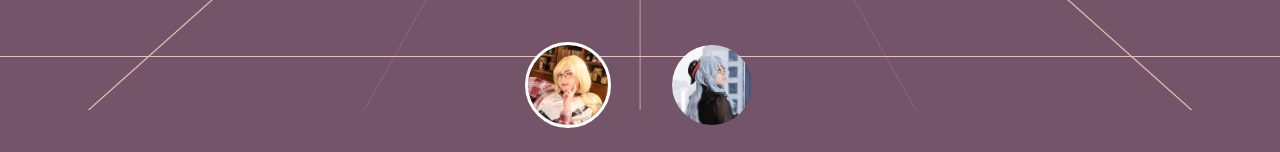
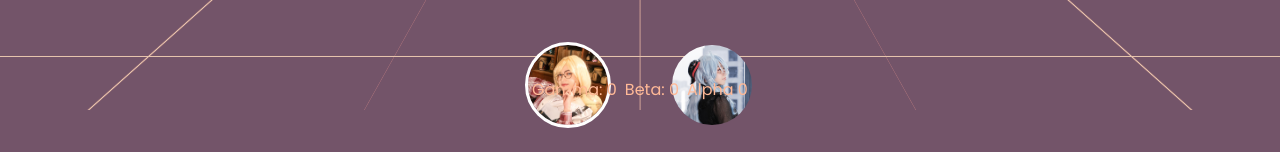
Before and after one commit to iequivocality/ambicoscard, a React (Vite) app: page / in a window 1280 px wide. Shown: the part 690-842 px from the top of the page. Built offline with nearby package versions, Linux system fonts and the light colour scheme.

Commit message:
device rotation debug

```diff
--- a/src/App.tsx
+++ b/src/App.tsx
@@ -6,9 +6,11 @@ import { useEffect, useState, type CSSProperties } from "react";
 import { AnimatePresence } from "motion/react";
 import { SiGithub } from "@icons-pack/react-simple-icons";
 import { ChevronLeftIcon, ChevronRightIcon, Link } from "lucide-react";
+import { useOrientation } from "./hooks";
 
 function App() {
   const [card, setCard] = useState("amelia");
+  const { orientation } = useOrientation();
 
   const previous = () => {
     setCard(card === "amelia" ? "ganyu" : "amelia");
@@ -118,6 +120,11 @@ function App() {
             </a>
           </div>
         </div>
+        <div className="debug">
+          <div>Gamma: {orientation.relative.gamma}</div>
+          <div>Beta: {orientation.relative.beta}</div>
+          <div>Alpha {orientation.relative.alpha}</div>
+        </div>
       </aside>
     </>
   );
--- a/src/hooks.ts
+++ b/src/hooks.ts
@@ -28,9 +28,9 @@ const getOrientationObject = (
   return {
     absolute: orientation,
     relative: {
-      alpha: orientation.alpha - baseOrientation.alpha,
-      beta: orientation.beta - baseOrientation.beta,
-      gamma: orientation.gamma - baseOrientation.gamma,
+      alpha: orientation.alpha,
+      beta: orientation.beta,
+      gamma: orientation.gamma,
     },
   };
 };
@@ -46,13 +46,13 @@ export function useOrientation() {
 
   useEffect(() => {
     const handleOrientation = (event: DeviceOrientationEvent) => {
-      if (firstRead) {
-        setFirstRead(false);
-        setBaseOrientation(getRawOrientation(event));
-      }
+      // if (firstRead) {
+      //   setFirstRead(false);
+      //   setBaseOrientation(getRawOrientation(event));
+      // }
 
-      const bo = firstRead ? getRawOrientation(event) : baseOrientation;
-      setOrientation(getOrientationObject(event, bo));
+      // const bo = firstRead ? getRawOrientation(event) : baseOrientation;
+      setOrientation(getOrientationObject(event));
     };
 
     window.addEventListener("deviceorientation", handleOrientation);
--- a/src/index.css
+++ b/src/index.css
@@ -226,3 +226,15 @@ main {
     }
   }
 }
+
+.debug {
+  position: fixed;
+  width: 100%;
+  bottom: 0;
+  left: 0;
+  padding: 0.5rem;
+  display: flex;
+  align-items: center;
+  justify-content: center;
+  gap: 0.5rem;
+}
```
